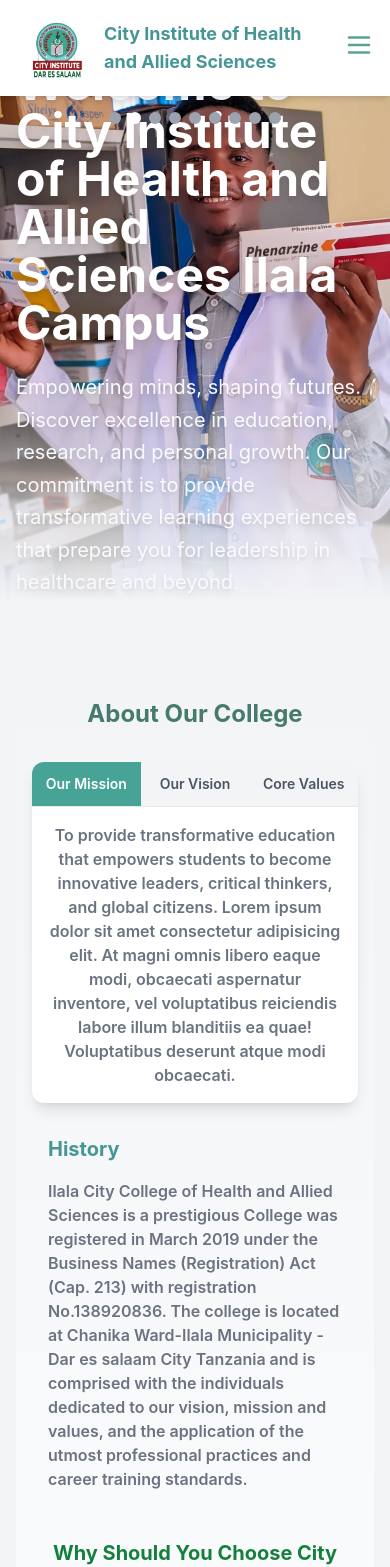
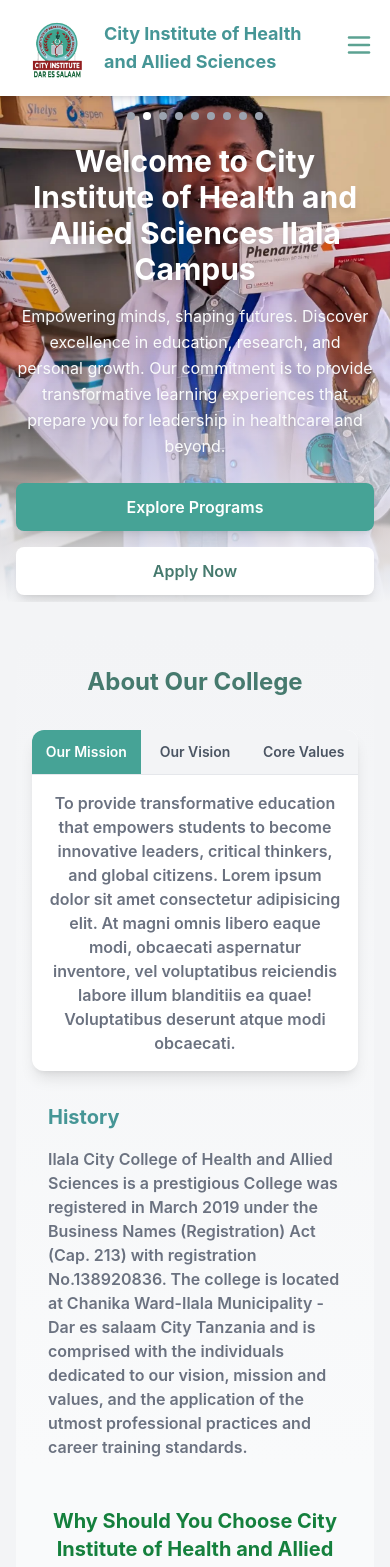
Before and after one commit to supa-modo/Ilala-College-Website, a React (Vite) app: page / in a window 390 px wide. Shown: the top 1567 px of the page. Built offline with nearby package versions, Linux system fonts and the light colour scheme.

Commit message:
Fixed home screen responsiveness issues in Hero section

```diff
--- a/src/pages/Home.jsx
+++ b/src/pages/Home.jsx
@@ -16,9 +16,10 @@ import { Academics } from "./Programmes";
 
 export const Home = () => {
   const [currentImageIndex, setCurrentImageIndex] = useState(0);
+  const [isMobile, setIsMobile] = useState(window.innerWidth <= 768);
   const navigate = useNavigate();
 
-  // Carousel images - replace with actual college images
+  // Responsive image handling
   const carouselImages = [
     college1,
     college2,
@@ -30,6 +31,16 @@ export const Home = () => {
     college8,
     college9,
   ];
+
+  // Detect screen size changes
+  useEffect(() => {
+    const handleResize = () => {
+      setIsMobile(window.innerWidth <= 768);
+    };
+
+    window.addEventListener("resize", handleResize);
+    return () => window.removeEventListener("resize", handleResize);
+  }, []);
 
   // Auto-switch carousel images every 5 seconds
   useEffect(() => {
@@ -49,8 +60,8 @@ export const Home = () => {
       exit={{ opacity: 0 }}
       className="min-h-screen bg-gray-50"
     >
-      {/* Carousel Section */}
-      <div className="relative h-[60vh] w-full overflow-hidden">
+      {/* Responsive Carousel Section */}
+      <div className="relative h-[60vh] sm:h-[50vh] md:h-[60vh] lg:h-[70vh] w-full overflow-hidden">
         {carouselImages.map((image, index) => (
           <img
             key={index}
@@ -65,13 +76,13 @@ export const Home = () => {
         {/* Gradient Overlay */}
         <div className="absolute inset-0 bg-gradient-to-b from-transparent via-transparent to-gray-100 pointer-events-none"></div>
 
-        {/* Carousel Indicators */}
+        {/* Responsive Carousel Indicators */}
         <div className="absolute top-4 left-1/2 transform -translate-x-1/2 flex space-x-2 z-20">
           {carouselImages.map((_, index) => (
             <button
               key={index}
               onClick={() => setCurrentImageIndex(index)}
-              className={`w-3 h-3 rounded-full transition-colors duration-300 ${
+              className={`w-2 h-2 sm:w-3 sm:h-3 rounded-full transition-colors duration-300 ${
                 index === currentImageIndex
                   ? "bg-white"
                   : "bg-gray-400 hover:bg-white"
@@ -87,7 +98,7 @@ export const Home = () => {
               initial={{ x: -50, opacity: 0 }}
               animate={{ x: 0, opacity: 1 }}
               transition={{ delay: 0.7 }}
-              className="text-5xl font-bold mb-6 drop-shadow-lg"
+              className="text-3xl sm:text-4xl md:text-5xl font-bold mb-4 sm:mb-6 drop-shadow-lg text-center sm:text-left"
             >
               Welcome to City Institute of Health and Allied Sciences Ilala
               Campus
@@ -96,7 +107,7 @@ export const Home = () => {
               initial={{ x: -50, opacity: 0 }}
               animate={{ x: 0, opacity: 1 }}
               transition={{ delay: 1 }}
-              className="text-xl mb-8 text-gray-50 leading-relaxed drop-shadow-md"
+              className="text-base sm:text-lg md:text-xl mb-6 text-gray-50 leading-relaxed drop-shadow-md text-center sm:text-left"
             >
               Empowering minds, shaping futures. Discover excellence in
               education, research, and personal growth. Our commitment is to
@@ -107,12 +118,13 @@ export const Home = () => {
               initial={{ x: -50, opacity: 0 }}
               animate={{ x: 0, opacity: 1 }}
               transition={{ delay: 0.9 }}
-              className="flex space-x-4"
+              className="flex flex-col sm:flex-row space-y-4 sm:space-y-0 sm:space-x-4 justify-center sm:justify-start items-center"
             >
               <button
                 onClick={() => navigate("/programmes")}
-                className="bg-primary-light text-white font-semibold px-6 py-3 rounded-lg
-                hover:bg-secondary transition transform hover:scale-105 shadow-lg"
+                className="w-full sm:w-auto bg-primary-light text-white font-semibold
+                px-6 py-3 rounded-lg hover:bg-secondary transition transform
+                hover:scale-105 shadow-lg"
               >
                 Explore Programs
               </button>
@@ -123,8 +135,9 @@ export const Home = () => {
                     "_blank"
                   )
                 }
-                className="bg-white text-secondary font-semibold px-6 py-3 rounded-lg
-             hover:bg-gray-100 transition transform hover:scale-105 shadow-lg"
+                className="w-full sm:w-auto bg-white text-secondary font-semibold
+                px-6 py-3 rounded-lg hover:bg-gray-100 transition transform
+                hover:scale-105 shadow-lg"
               >
                 Apply Now
               </button>
@@ -135,18 +148,18 @@ export const Home = () => {
 
       {/* Rest of the page on gray-100 background */}
       <div className="bg-gray-100">
-        <div className="container mx-auto px-4 py-16">
+        <div className="container mx-auto px-4 py-8 sm:py-12 md:py-16">
           <About />
-          <hr />
+          <hr className="" />
           <Academics />
 
-          {/* Join Us section */}
-          <div>
-            <h2 className="text-3xl font-bold text-center text-secondary px-4 mt-10">
+          {/* Responsive Join Us section */}
+          <div className="px-4 py-8 sm:py-12">
+            <h2 className="text-2xl sm:text-3xl font-bold text-center text-secondary mb-6">
               Join Us
             </h2>
-            <div className="p-4 text-center">
-              <p className="text-xl text-gray-700 mb-3">
+            <div className="max-w-xl mx-auto text-center">
+              <p className="text-base sm:text-xl text-gray-700 mb-6">
                 Be part of a community where excellence meets opportunity! Apply
                 now!!
               </p>
@@ -157,8 +170,9 @@ export const Home = () => {
                     "_blank"
                   )
                 }
-                className="bg-primary-light text-white font-semibold px-20 py-3 rounded-lg
-                hover:bg-primary-lighter transition transform hover:scale-105 shadow-lg"
+                className="w-full sm:w-auto bg-primary-light text-white font-semibold
+                px-12 sm:px-20 py-3 rounded-lg hover:bg-primary-lighter
+                transition transform hover:scale-105 shadow-lg"
               >
                 Apply Now
               </button>
```
